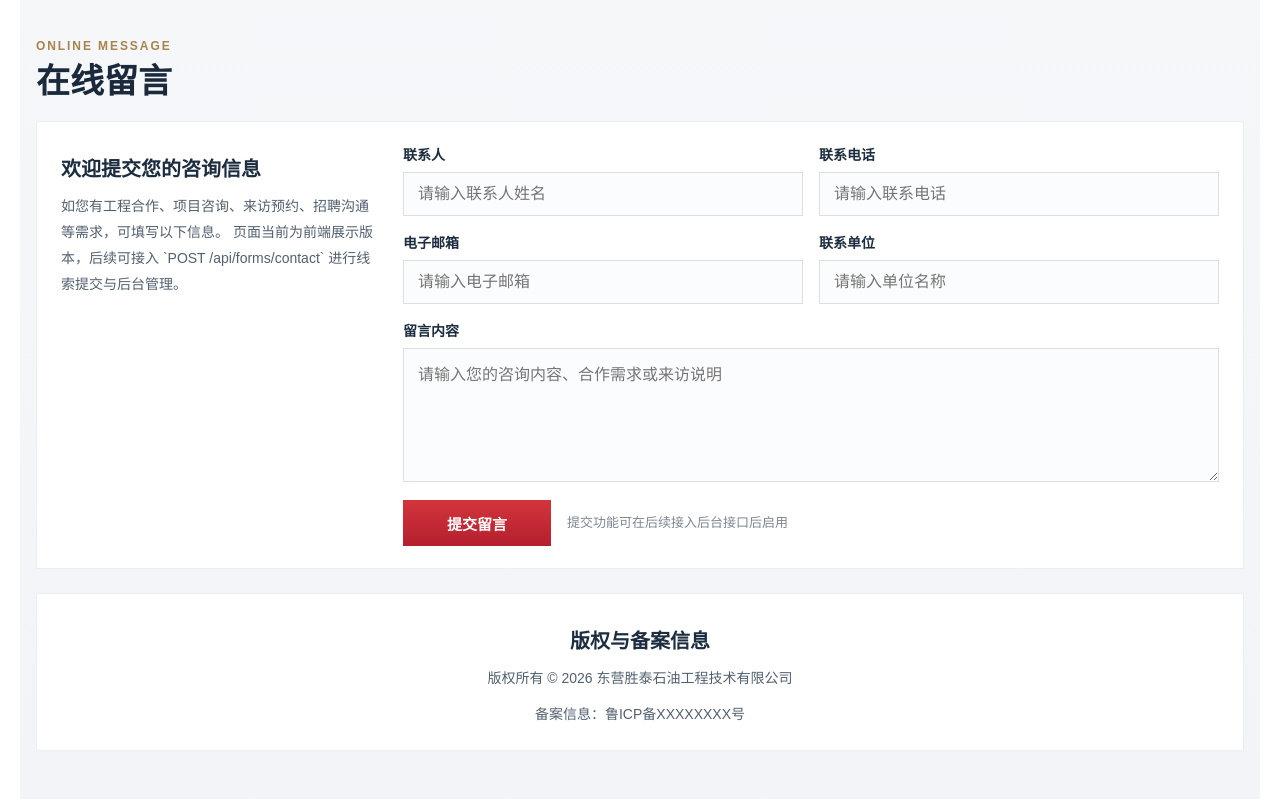
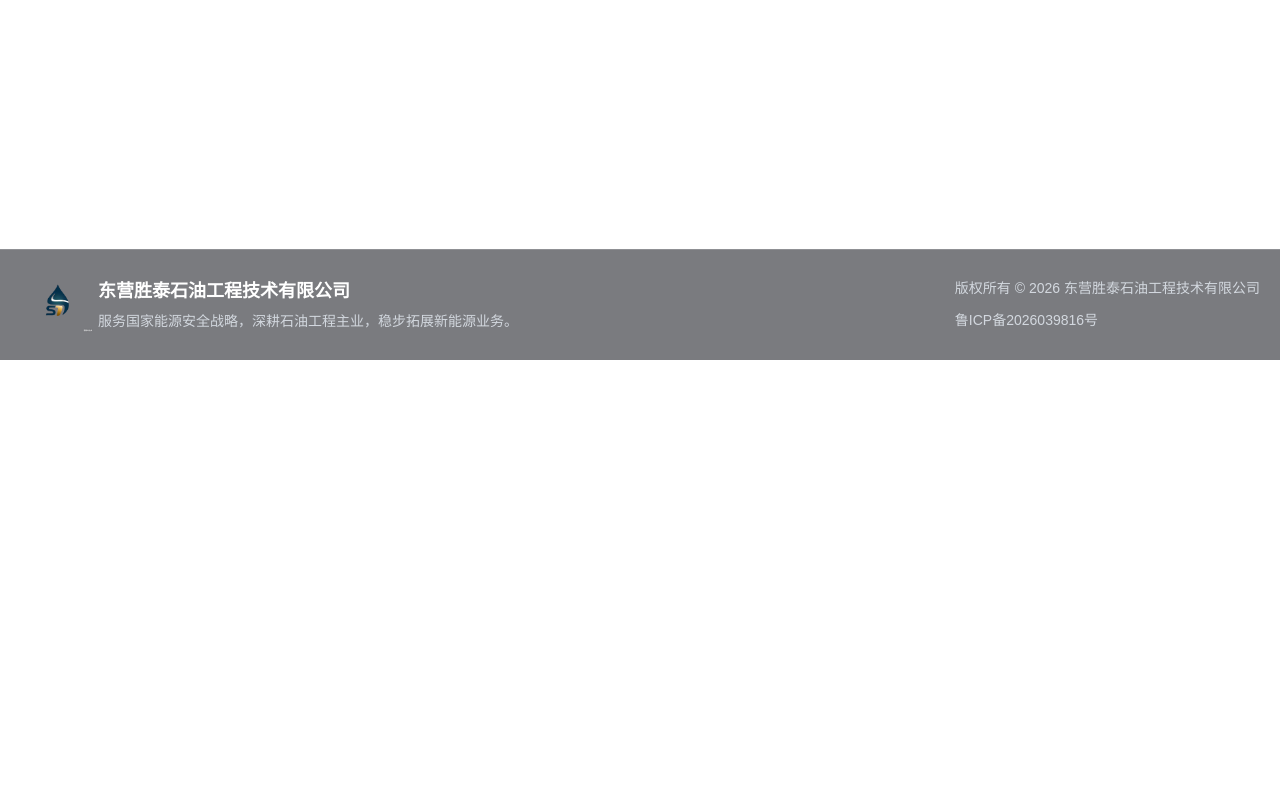
Before and after one commit to xuxiaolin11/shengtai-oil-website, a Nuxt app: page /contact in a window 1280 px wide. Shown: the part 440-1240 px from the top of the page. After the commit the page ends 800 px from the top, so only its background shows below. Built offline with nearby package versions, Linux system fonts and the light colour scheme.

Commit message:
更改发版

```diff
--- a/components/AppHeader.vue
+++ b/components/AppHeader.vue
@@ -141,11 +141,6 @@ const logoUrl = useSiteAsset('images/logo1.png', localLogoUrl)
   transform: scaleX(1);
 }
 
-.is-placeholder {
-  color: rgba(255, 255, 255, 0.76);
-  cursor: default;
-}
-
 @media (max-width: 1080px) {
   .inner {
     padding: 14px 0;
--- a/nuxt.config.ts
+++ b/nuxt.config.ts
@@ -28,7 +28,6 @@ export default defineNuxtConfig({
   },
   runtimeConfig: {
     public: {
-      apiBase: process.env.NUXT_PUBLIC_API_BASE || 'http://localhost:8080/api',
       cdnBase: process.env.NUXT_PUBLIC_CDN_BASE || '',
       siteUrl: process.env.NUXT_PUBLIC_SITE_URL || 'https://sdstoil.com'
     }
--- a/pages/about.vue
+++ b/pages/about.vue
@@ -26,10 +26,10 @@ const selectedSection = ref<keyof typeof sectionMap>('company')
 const scaleItems = [
   { label: '注册资本', value: '5000万元' },
   { label: '占地面积', value: '48亩' },
-  { label: '固定职工', value: '180人' },
-  { label: '本科及以上', value: '35人' },
-  { label: '高级职称人员', value: '7人' },
-  { label: '高级技术人员', value: '28人' }
+  { label: '固定职工', value: '300人' },
+  { label: '本科及以上', value: '65人' },
+  { label: '高级职称人员', value: '20人' },
+  { label: '高级技术人员', value: '45人' }
 ]
 
 const rigItems = ['30钻机', '40钻机', '50钻机', '70钻机', '共计10部钻机']
@@ -120,7 +120,7 @@ const orgUnits = [
               </div>
               <div class="intro-copy">
                 <p>
-                  东营胜泰石油工程技术有限公司成立于2009年，由中石化胜利石油管理局黄河钻井公司改制成立，
+                  东营胜泰石油工程技术有限公司成立于2009年，座落于胜利油田基地山东东营，
                   是面向石油天然气工程服务领域持续发展的工程技术企业。
                 </p>
                 <p>
--- a/pages/contact.vue
+++ b/pages/contact.vue
@@ -5,8 +5,7 @@ const companyBannerUrl = useSiteAsset('images/company_1.png', localCompanyBanner
 
 useSeoMeta({
   title: '联系我们 | 东营胜泰石油工程技术有限公司',
-  description:
-    '东营胜泰石油工程技术有限公司联系我们页面，展示公司联系方式、联系地址、地图位置、二维码与在线留言入口。'
+  description: '东营胜泰石油工程技术有限公司官方联系页面。'
 })
 
 const showContactOverviewSection = false
@@ -63,14 +62,14 @@ const officeItems = [
           <span class="hero-kicker">Contact Us</span>
           <h1>联系我们</h1>
           <p>
-            欢迎通过电话、邮箱、在线留言等方式与东营胜泰石油工程技术有限公司取得联系。
+            欢迎就业务合作、项目咨询与来访接待等事宜与东营胜泰石油工程技术有限公司取得联系。
             我们将以规范、及时、负责的态度做好业务沟通与来访接待。
           </p>
         </div>
       </div>
     </section>
 
-    <section class="contact-shell">
+    <section v-if="showContactOverviewSection || showMapSection" class="contact-shell">
       <section v-if="showContactOverviewSection" class="contact-overview">
         <div class="overview-main">
           <header class="block-head">
@@ -120,10 +119,7 @@ const officeItems = [
             </div>
             <div class="map-copy">
               <strong>公司位置展示区</strong>
-              <p>
-                当前页面为标准地图展示版式，后续可直接接入百度地图、高德地图或腾讯地图 iframe / JS SDK，
-                用于展示公司办公地址、导航路线与来访指引。
-              </p>
+              <p>公司地址及来访指引以公司对外发布的正式信息为准。</p>
             </div>
           </div>
 
@@ -145,61 +141,6 @@ const officeItems = [
         </div>
       </section>
 
-      <section class="contact-block">
-        <header class="block-head">
-          <span class="section-en">Online Message</span>
-          <h2>在线留言</h2>
-        </header>
-
-        <div class="form-panel">
-          <div class="form-copy">
-            <strong>欢迎提交您的咨询信息</strong>
-            <p>
-              如您有工程合作、项目咨询、来访预约、招聘沟通等需求，可填写以下信息。
-              页面当前为前端展示版本，后续可接入 `POST /api/forms/contact` 进行线索提交与后台管理。
-            </p>
-          </div>
-
-          <form class="message-form" @submit.prevent>
-            <div class="form-grid">
-              <label class="field">
-                <span>联系人</span>
-                <input type="text" placeholder="请输入联系人姓名" />
-              </label>
-              <label class="field">
-                <span>联系电话</span>
-                <input type="text" placeholder="请输入联系电话" />
-              </label>
-              <label class="field">
-                <span>电子邮箱</span>
-                <input type="email" placeholder="请输入电子邮箱" />
-              </label>
-              <label class="field">
-                <span>联系单位</span>
-                <input type="text" placeholder="请输入单位名称" />
-              </label>
-            </div>
-
-            <label class="field textarea-field">
-              <span>留言内容</span>
-              <textarea rows="6" placeholder="请输入您的咨询内容、合作需求或来访说明"></textarea>
-            </label>
-
-            <div class="form-actions">
-              <button type="submit">提交留言</button>
-              <small>提交功能可在后续接入后台接口后启用</small>
-            </div>
-          </form>
-        </div>
-      </section>
-
-      <section class="contact-block footer-note-block">
-        <div class="footer-note">
-          <strong>版权与备案信息</strong>
-          <p>版权所有 © 2026 东营胜泰石油工程技术有限公司</p>
-          <p>备案信息：鲁ICP备XXXXXXXX号</p>
-        </div>
-      </section>
     </section>
   </div>
 </template>
@@ -282,9 +223,7 @@ const officeItems = [
 .overview-side,
 .contact-card,
 .map-card,
-.qr-panel,
-.form-panel,
-.footer-note {
+.qr-panel {
   background: #ffffff;
   border: 1px solid rgba(17, 49, 85, 0.08);
 }
@@ -292,9 +231,7 @@ const officeItems = [
 .overview-main,
 .overview-side,
 .map-card,
-.qr-panel,
-.form-panel,
-.footer-note {
+.qr-panel {
   padding: 22px 24px;
 }
 
@@ -344,9 +281,7 @@ const officeItems = [
 .contact-card strong,
 .office-item strong,
 .map-copy strong,
-.form-copy strong,
-.qr-card strong,
-.footer-note strong {
+.qr-card strong {
   display: block;
   margin-top: 10px;
   color: #1d2d40;
@@ -357,9 +292,7 @@ const officeItems = [
 .contact-card p,
 .qr-head p,
 .map-copy p,
-.form-copy p,
-.qr-card p,
-.footer-note p {
+.qr-card p {
   margin: 10px 0 0;
   color: #52606f;
   font-size: 14px;
@@ -531,96 +464,15 @@ const officeItems = [
     linear-gradient(#1b2b3e 8px, transparent 8px) 14px 14px / 20px 20px;
 }
 
-.form-panel {
-  display: grid;
-  grid-template-columns: 320px minmax(0, 1fr);
-  gap: 22px;
-}
-
-.message-form {
-  min-width: 0;
-}
-
-.form-grid {
-  display: grid;
-  grid-template-columns: repeat(2, minmax(0, 1fr));
-  gap: 16px;
-}
-
-.field {
-  display: grid;
-  gap: 8px;
-}
-
-.field span {
-  color: #1d2d40;
-  font-size: 14px;
-  font-weight: 700;
-}
-
-.field input,
-.field textarea {
-  width: 100%;
-  border: 1px solid rgba(17, 49, 85, 0.14);
-  background: #fbfcfd;
-  color: #2c3642;
-  padding: 12px 14px;
-  outline: none;
-}
-
-.field input:focus,
-.field textarea:focus {
-  border-color: rgba(210, 54, 59, 0.42);
-  box-shadow: 0 0 0 3px rgba(210, 54, 59, 0.08);
-}
-
-.textarea-field {
-  margin-top: 16px;
-}
-
-.form-actions {
-  display: flex;
-  align-items: center;
-  gap: 16px;
-  margin-top: 18px;
-}
-
-.form-actions button {
-  min-width: 148px;
-  min-height: 46px;
-  border: 0;
-  background: linear-gradient(180deg, #d2363b, #b51f2f);
-  color: #ffffff;
-  font-size: 15px;
-  font-weight: 700;
-  cursor: pointer;
-}
-
-.form-actions small {
-  color: #7d8793;
-  font-size: 13px;
-  line-height: 1.7;
-}
-
-.footer-note-block {
-  padding-top: 24px;
-}
-
-.footer-note {
-  text-align: center;
-}
-
 @media (max-width: 1080px) {
   .contact-overview,
-  .map-layout,
-  .form-panel {
+  .map-layout {
     grid-template-columns: 1fr;
   }
 }
 
 @media (max-width: 860px) {
-  .contact-grid,
-  .form-grid {
+  .contact-grid {
     grid-template-columns: 1fr;
   }
 }
@@ -650,7 +502,6 @@ const officeItems = [
   .hero-copy p,
   .contact-card p,
   .map-copy p,
-  .form-copy p,
   .qr-card p {
     font-size: 14px;
   }
@@ -662,9 +513,7 @@ const officeItems = [
   .overview-main,
   .overview-side,
   .map-card,
-  .qr-panel,
-  .form-panel,
-  .footer-note {
+  .qr-panel {
     padding-left: 16px;
     padding-right: 16px;
   }
@@ -673,9 +522,5 @@ const officeItems = [
     min-height: 240px;
   }
 
-  .form-actions {
-    align-items: flex-start;
-    flex-direction: column;
-  }
 }
 </style>
--- a/pages/history.vue
+++ b/pages/history.vue
@@ -9,7 +9,7 @@ const phaseItems = [
   {
     title: '初创阶段',
     years: '2009年-2013年',
-    text: '以陕西延安市场为起点，完成企业改制后的组织建立、队伍组建和首台钻机投运，夯实规范经营与安全生产基础。'
+    text: '以陕西长庆油田市场为起点，逐步完成组织建设、队伍组建及首台钻机投运，奠定规范经营与安全生产基础。'
   },
   {
     title: '成长阶段',
@@ -29,9 +29,9 @@ const timelineItems = [
     date: '11月',
     stage: '初创',
     title: '公司成立，完成起步建制',
-    text: '东营胜泰石油工程技术有限公司正式成立，注册资本500万元，配置30钻机1部，工人35名，企业从陕西延安市场稳步起步。',
+    text: '东营胜泰石油工程技术有限公司正式成立，注册资本500万元，配置30钻机1部，工人35名，企业从陕西长庆油田稳步起步。',
     metrics: ['注册资本500万元', '30钻机1部', '工人35名'],
-    tags: ['改制起步', '延安市场', '队伍组建']
+    tags: [ '长庆油田', '队伍组建']
   },
   {
     year: '2014',
@@ -48,7 +48,7 @@ const timelineItems = [
     stage: '成长',
     title: '经营规模明显提升',
     text: '注册资本增至5000万元，钻机增至7部，全年营业额达到9852万元，企业经营能力和市场竞争力实现阶段性提升。',
-    metrics: ['注册资本5000万元', '钻机7部', '营业额9852万元'],
+    metrics: ['注册资本5000万元', '钻机7部'],
     tags: ['资本壮大', '规模提升']
   },
   {
@@ -75,7 +75,7 @@ const timelineItems = [
     stage: '成熟',
     title: '新疆市场开拓取得实效',
     text: '公司开辟新疆亚新煤层气项目市场，7个月内安全完工6口井，钻井总进尺13199米，全年营业额达到12500万元，市场外拓能力进一步显现。',
-    metrics: ['安全完工6口井', '总进尺13199米', '营业额12500万元'],
+    metrics: ['安全完工6口井', '总进尺13199米'],
     tags: ['新疆拓展', '煤层气项目', '安全完工']
   }
 ]
```
Also changed, not shown: pages/index.vue (+1 -66 lines).
